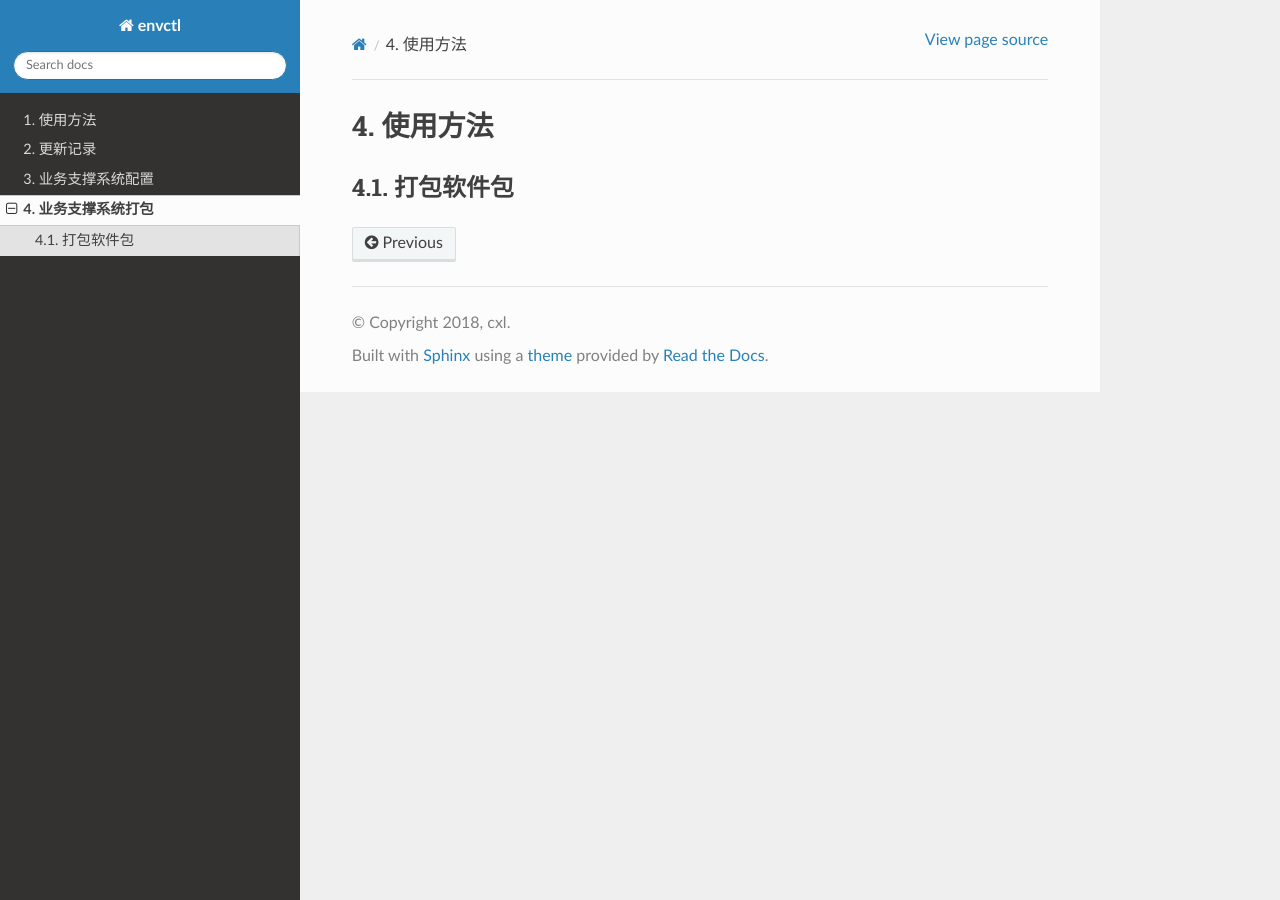
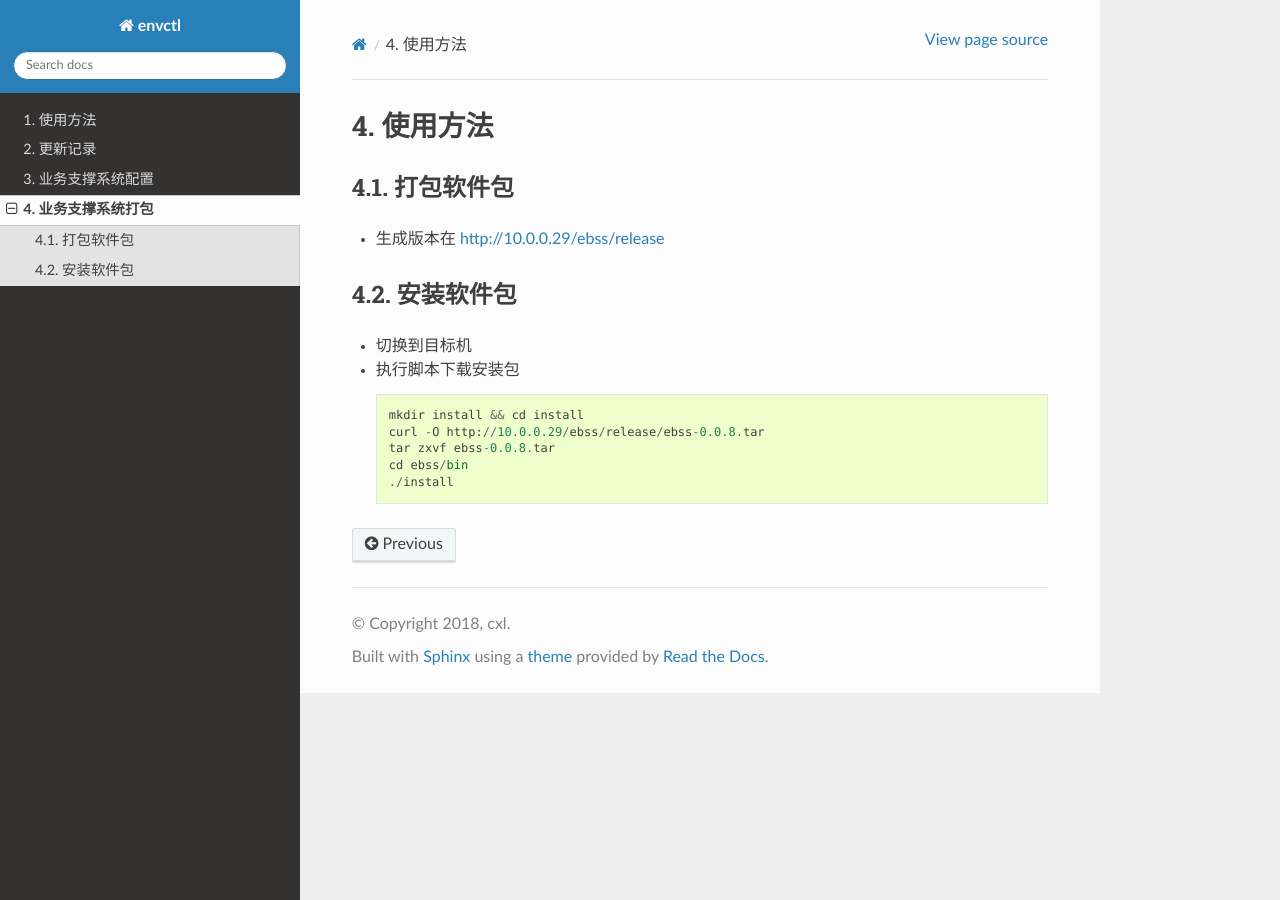
Before and after one commit to xuelinchen/envctl, a Sphinx documentation site: the page built from doc/package_ebss.rst, in a window 1280 px wide. Built offline with Sphinx 7.4.7 and the Read the Docs theme 2.0.0, drawn with Linux system fonts in a browser that asks for light colours.

Commit message:
finish script

```diff
--- a/doc/package_ebss.rst
+++ b/doc/package_ebss.rst
@@ -3,3 +3,17 @@
 
 打包软件包
 -----------------
+
+* 生成版本在 http://10.0.0.29/ebss/release
+
+安装软件包
+-----------------------
+
+* 切换到目标机
+* 执行脚本下载安装包  ::
+
+    mkdir install && cd install
+    curl -O http://10.0.0.29/ebss/release/ebss-0.0.8.tar
+    tar zxvf ebss-0.0.8.tar
+    cd ebss/bin
+    ./install
--- a/doc/release.rst
+++ b/doc/release.rst
@@ -2,6 +2,11 @@
 ==========
 
 NEWVERSION
+
+package-ebss-20180224120819
+------------------------------
+* 业务支撑系统配置脚本
+* 更新文档脚本
 
 envctl-20180224171815
 ------------------------------
```
Also changed, not shown: 2 other files.
